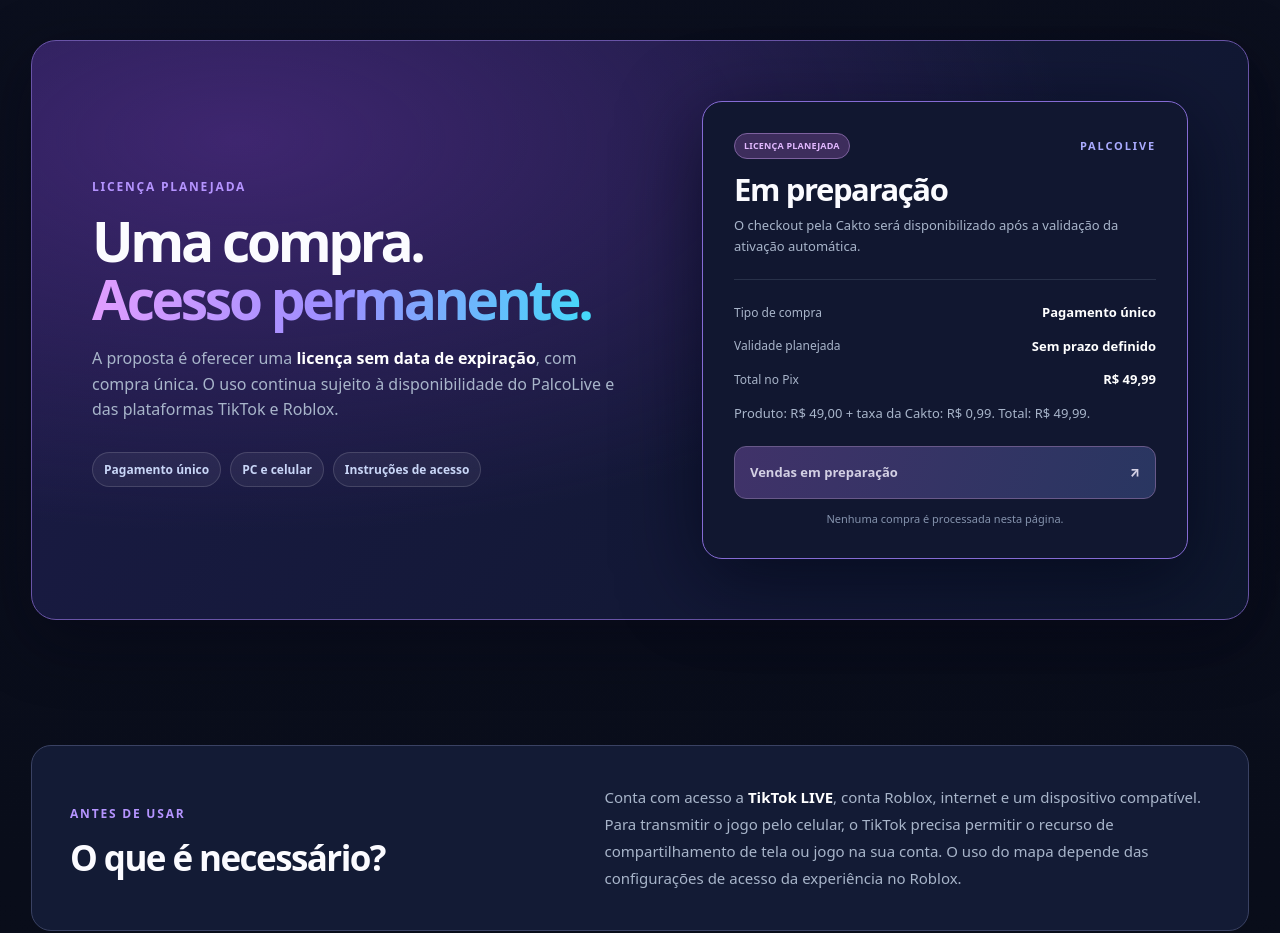
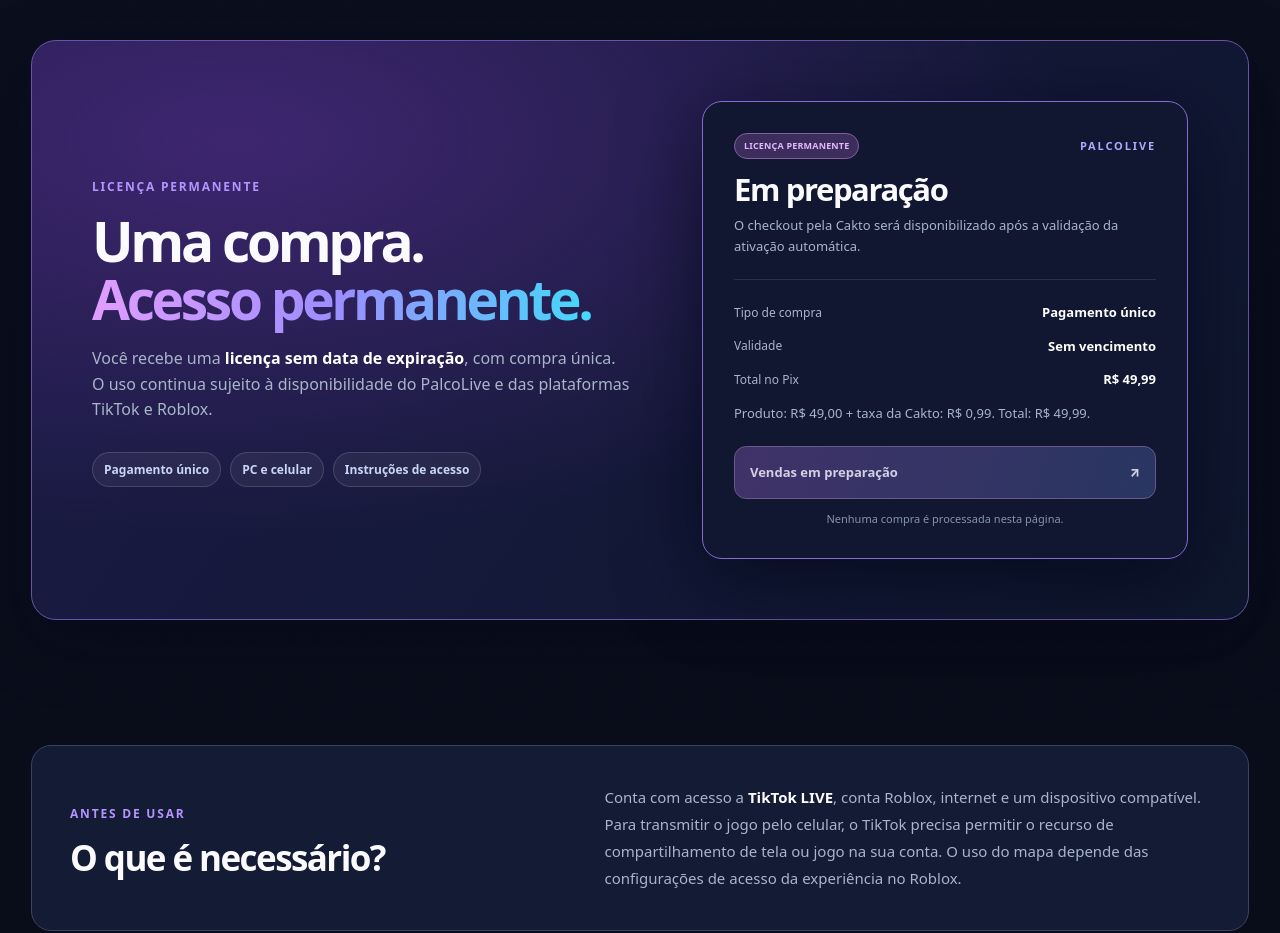
Before and after one commit to kauan297/site, a website: page public/vendas.html in a window 1280 px wide. Shown: the part 3000-3933 px from the top of the page. Drawn offline with Linux system fonts and the light colour scheme; files that its build step writes are made by us from their sources; no server answers; files whose address does not match are found by name.

Commit message:
Confirmar licença permanente após teste real aprovado

```diff
--- a/public/vendas.html
+++ b/public/vendas.html
@@ -129,18 +129,18 @@
       <section class="section access-section" id="acesso">
         <div class="access-panel">
           <div class="access-copy">
-            <span class="section-kicker">LICENÇA PLANEJADA</span>
+            <span class="section-kicker">LICENÇA PERMANENTE</span>
             <h2>Uma compra.<br><span class="gradient-text">Acesso permanente.</span></h2>
-            <p>A proposta é oferecer uma <strong>licença sem data de expiração</strong>, com compra única. O uso continua sujeito à disponibilidade do PalcoLive e das plataformas TikTok e Roblox.</p>
+            <p>Você recebe uma <strong>licença sem data de expiração</strong>, com compra única. O uso continua sujeito à disponibilidade do PalcoLive e das plataformas TikTok e Roblox.</p>
             <div class="access-tags"><span>Pagamento único</span><span>PC e celular</span><span>Instruções de acesso</span></div>
           </div>
           <div class="checkout-card">
-            <div class="checkout-top"><span class="checkout-pill">LICENÇA PLANEJADA</span> PALCOLIVE</div>
+            <div class="checkout-top"><span class="checkout-pill">LICENÇA PERMANENTE</span> PALCOLIVE</div>
             <h3 id="salesCheckoutHeading">Em preparação</h3>
             <p id="salesCheckoutDescription">O checkout pela Cakto será disponibilizado após a validação da ativação automática.</p>
             <div class="checkout-divider"></div>
             <div class="checkout-row"><span>Tipo de compra</span><strong>Pagamento único</strong></div>
-            <div class="checkout-row"><span>Validade planejada</span><strong>Sem prazo definido</strong></div>
+            <div class="checkout-row"><span>Validade</span><strong>Sem vencimento</strong></div>
             <div class="checkout-row"><span>Total no Pix</span><strong>R$ 49,99</strong></div>
             <p>Produto: R$ 49,00 + taxa da Cakto: R$ 0,99. Total: R$ 49,99.</p>
             <div id="salesCheckoutPending" class="disabled-cta" aria-label="Compras ainda não disponíveis"><span>Vendas em preparação</span><span aria-hidden="true">↗</span></div>
@@ -162,7 +162,7 @@
         <div class="faq-list">
           <details><summary>Funciona no celular sem PC?</summary><p>O painel funciona no navegador do celular. A LIVE com transmissão do Roblox em um aparelho depende dos recursos liberados pelo TikTok; usar dois aparelhos pode ser mais estável.</p></details>
           <details><summary>Como o espectador entra no palco?</summary><p>Com a LIVE conectada e o mapa aberto pelo painel, o espectador comenta um nome de usuário válido do Roblox. O sistema tenta criar o personagem correspondente no palco.</p></details>
-          <details><summary>Preciso pagar todos os meses?</summary><p>A oferta planejada é de pagamento único e licença sem data de expiração. Isso não garante funcionamento perpétuo de serviços de terceiros nem elimina possíveis indisponibilidades ou mudanças técnicas.</p></details>
+          <details><summary>Preciso pagar todos os meses?</summary><p>A compra é de pagamento único e a licença não tem data de expiração. Isso não garante funcionamento perpétuo de serviços de terceiros nem elimina possíveis indisponibilidades ou mudanças técnicas.</p></details>
           <details><summary>Como receberei o acesso após comprar?</summary><p>Após a aprovação, a Cakto envia o acesso por e-mail. Ative no painel com o número do pedido e o e-mail da compra. A licença não tem data de expiração e permite um aparelho de controle por vez.</p></details>
           <details><summary>O PalcoLive é oficial do TikTok ou Roblox?</summary><p>Não. PalcoLive é uma ferramenta independente, sem afiliação, patrocínio ou endosso da TikTok ou da Roblox.</p></details>
         </div>
```
